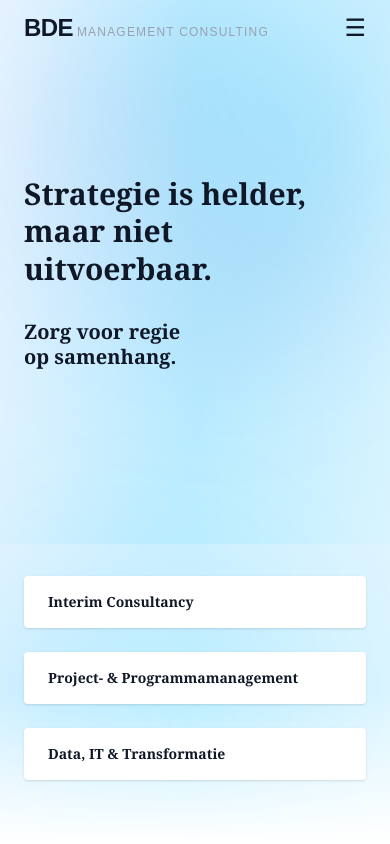
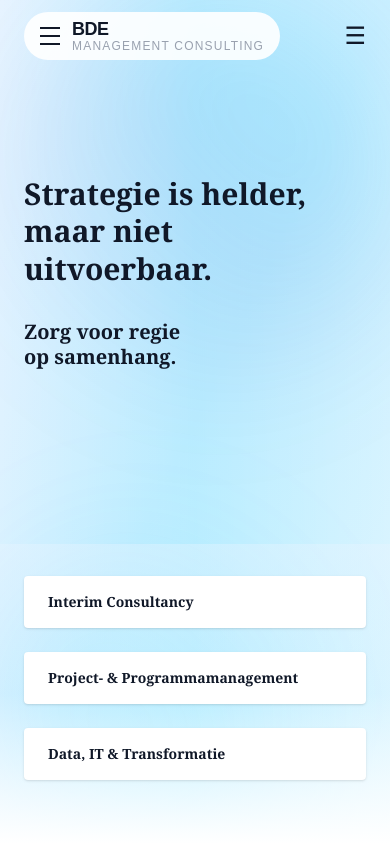
Before and after one commit to TinoiDam/bde-consulting.com, a Next.js app: page / in a window 390 px wide. Shown: the top 844 px of the page. Built offline with nearby package versions, Linux system fonts and the light colour scheme.

Commit message:
Redesign logo: pill shape with hamburger menu, BDE text, and small Management Consulting subtitle

```diff
--- a/components/Header.tsx
+++ b/components/Header.tsx
@@ -10,9 +10,18 @@ export default function Header() {
     <header className="fixed top-0 left-0 right-0 z-50 bg-transparent">
       <nav className="max-w-7xl mx-auto px-6 py-3 flex justify-between items-center">
         {/* Logo */}
-        <Link href="/" className="flex items-end gap-1">
-          <span className="text-2xl md:text-3xl font-bold tracking-tight text-gray-900 leading-none">BDE</span>
-          <span className="text-xs font-light tracking-widest text-gray-400 uppercase leading-none mb-0.5">Management Consulting</span>
+        <Link href="/" className="flex items-center gap-3 bg-white/90 px-4 py-2 rounded-full">
+          {/* Hamburger icon */}
+          <div className="flex flex-col gap-1.5">
+            <div className="w-5 h-0.5 bg-gray-900"></div>
+            <div className="w-5 h-0.5 bg-gray-900"></div>
+            <div className="w-5 h-0.5 bg-gray-900"></div>
+          </div>
+
+          <div className="flex flex-col items-start gap-0.5">
+            <span className="text-lg md:text-xl font-bold tracking-tight text-gray-900 leading-none">BDE</span>
+            <span className="text-xs font-light tracking-widest text-gray-400 uppercase leading-none">Management Consulting</span>
+          </div>
         </Link>
 
         {/* Desktop Menu */}
```
